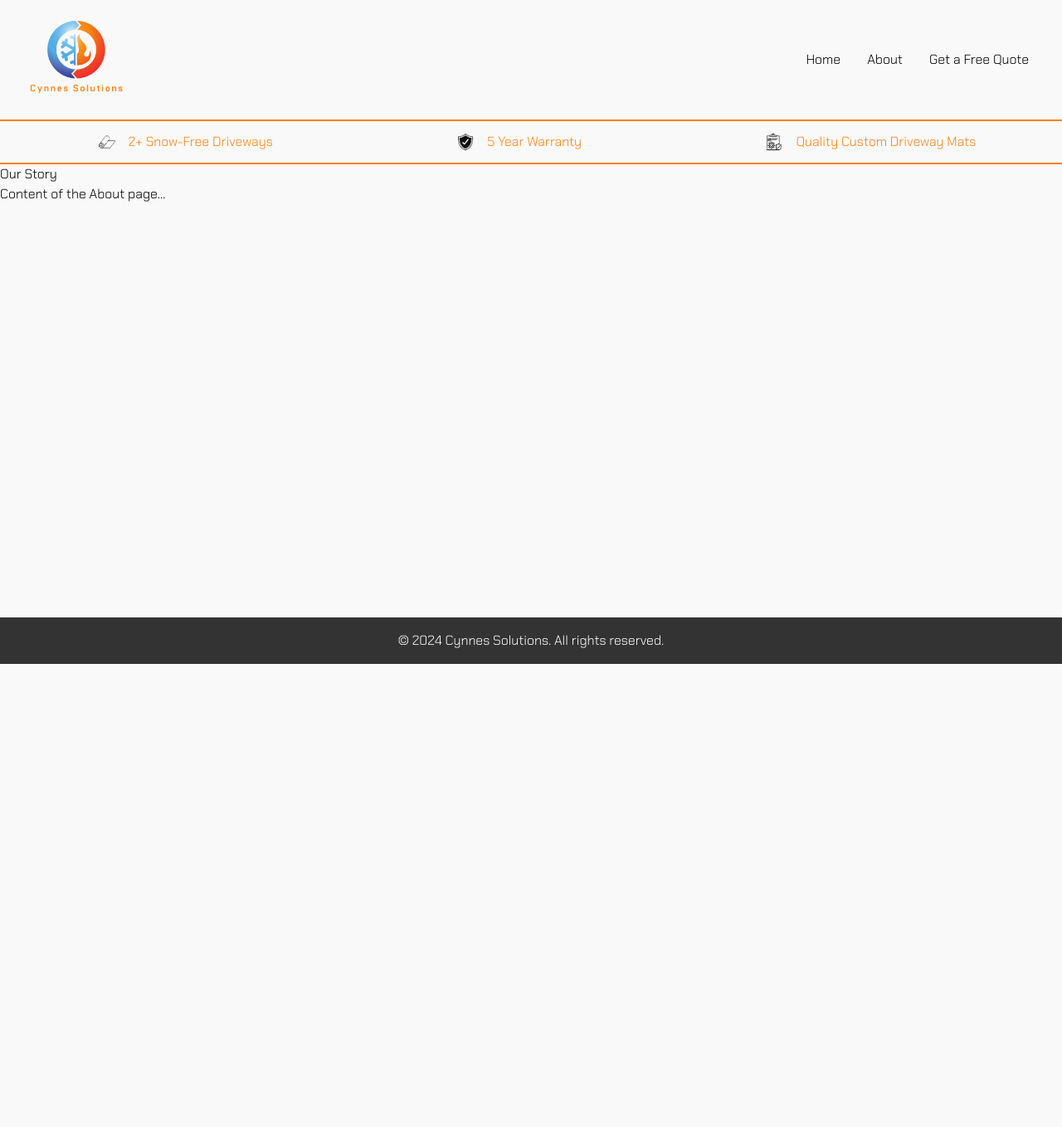
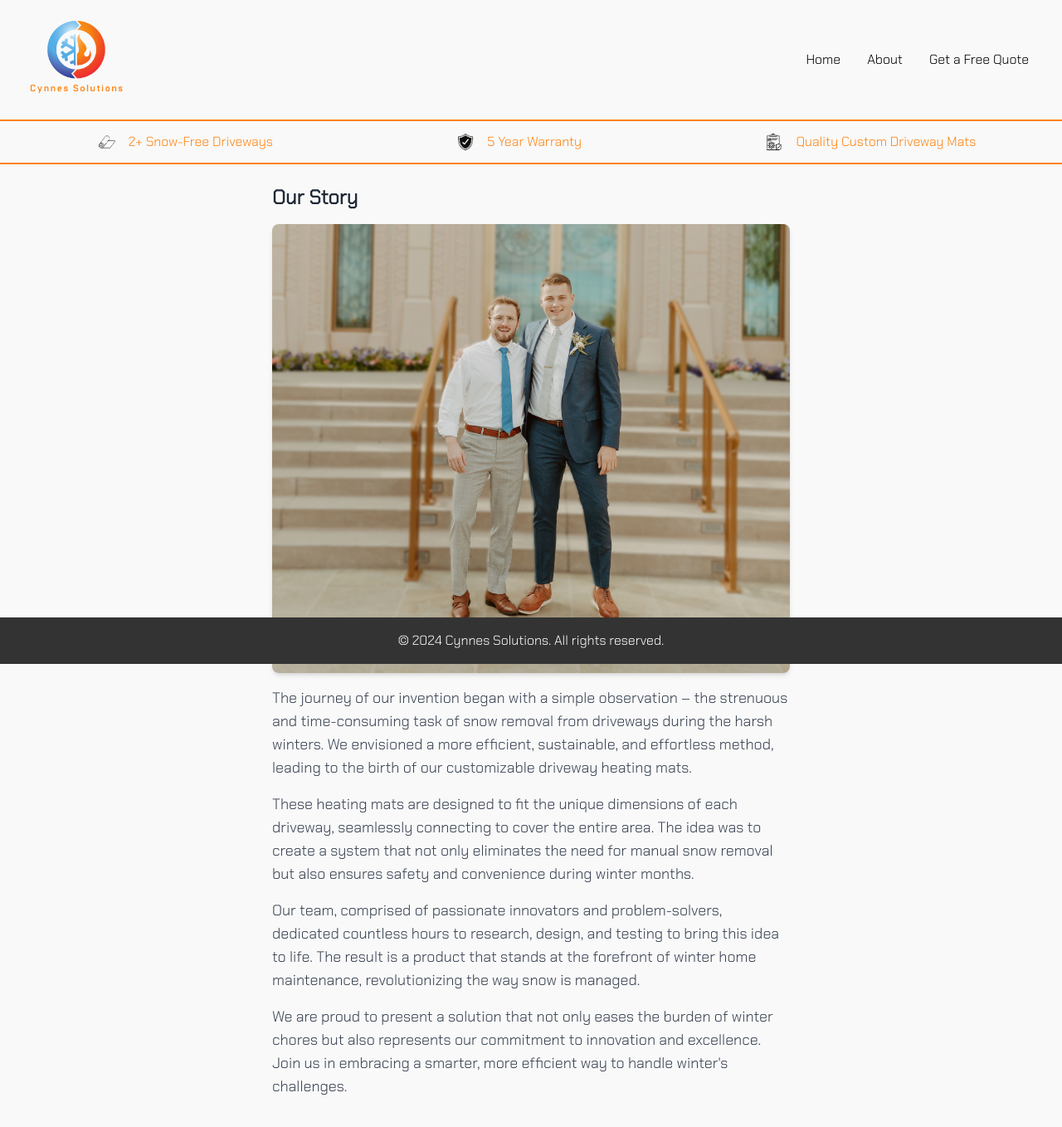
Before and after one commit to Calebcochranebil/cynnes-solutions, a React (Create React App) app: page /about in a window 1280 px wide. Shown: the top 1358 px of the page at 83% size. Before the commit the page ends 800 px from the top, so only its background shows below. Built offline with nearby package versions, Linux system fonts and the light colour scheme.

Commit message:
about page

```diff
--- a/src/components/About.jsx
+++ b/src/components/About.jsx
@@ -1,11 +1,43 @@
 import React from "react";
+
+import foundersImg from "../images/founders.jpg";
 
 export default function About() {
     return (
-        <div>
-            <h2>Our Story</h2>
-            {/* Add the rest of your about content here */}
-            <p>Content of the About page...</p>
+        <div className="p-6 pb-10 max-w-2xl mx-auto">
+            <h2 className="text-2xl font-semibold text-gray-800">Our Story</h2>
+            <img
+                src={foundersImg}
+                alt="Cochrane Brothers"
+                className="my-4 w-full object-cover rounded-lg shadow-md"
+            />
+            <p className="text-gray-700 text-lg">
+                The journey of our invention began with a simple observation
+                &ndash; the strenuous and time-consuming task of snow removal
+                from driveways during the harsh winters. We envisioned a more
+                efficient, sustainable, and effortless method, leading to the
+                birth of our customizable driveway heating mats.
+            </p>
+            <p className="mt-4 text-gray-700 text-lg">
+                These heating mats are designed to fit the unique dimensions of
+                each driveway, seamlessly connecting to cover the entire area.
+                The idea was to create a system that not only eliminates the
+                need for manual snow removal but also ensures safety and
+                convenience during winter months.
+            </p>
+            <p className="mt-4 text-gray-700 text-lg">
+                Our team, comprised of passionate innovators and
+                problem-solvers, dedicated countless hours to research, design,
+                and testing to bring this idea to life. The result is a product
+                that stands at the forefront of winter home maintenance,
+                revolutionizing the way snow is managed.
+            </p>
+            <p className="mt-4 text-gray-700 text-lg">
+                We are proud to present a solution that not only eases the
+                burden of winter chores but also represents our commitment to
+                innovation and excellence. Join us in embracing a smarter, more
+                efficient way to handle winter&apos;s challenges.
+            </p>
         </div>
     );
 }
```
Also changed, not shown: src/images/founders.jpg (added).
